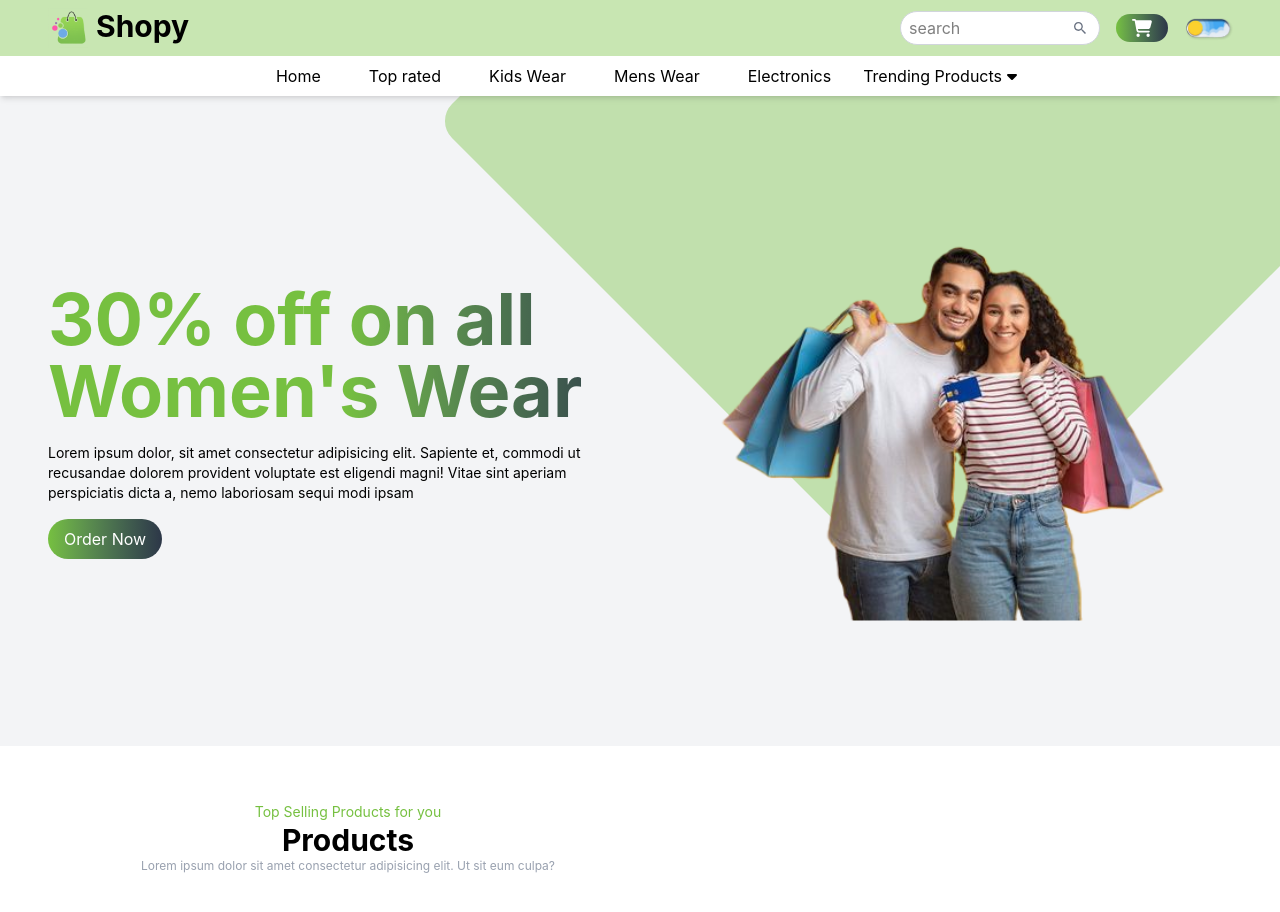
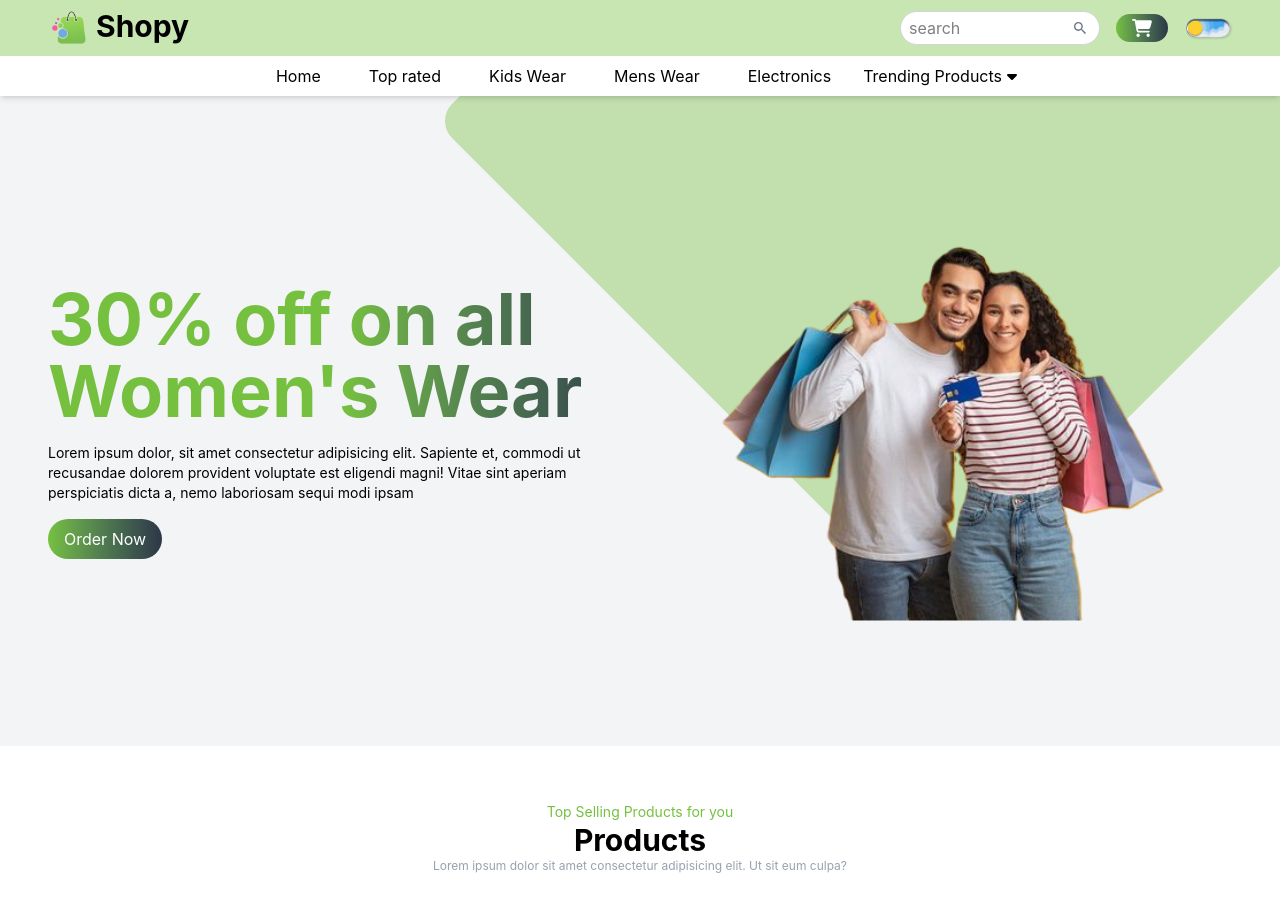
Before and after one commit to Agraj-Prtp-Singh/Ecommerce-Website, a React (Vite) app: page / in a window 1280 px wide. Shown: the top 912 px of the page. Built offline with nearby package versions, Linux system fonts and the light colour scheme.

Commit message:
Aligned 'top selling product' to the center

```diff
--- a/src/components/Products.jsx
+++ b/src/components/Products.jsx
@@ -51,9 +51,10 @@
 const Products = () => {
   return (
     <div className="mt-14 mb-12">
-      <div className="container">
+      <div className="container ">
         {/* Header Section */}
-        <div className="text-center mb-10 max-w-150">
+        <div className="text-center mb-10 max-w-xl mx-auto">
+          {" "}
           <p data-aos="fade-up" className="text-sm text-primary">
             Top Selling Products for you
           </p>
```
